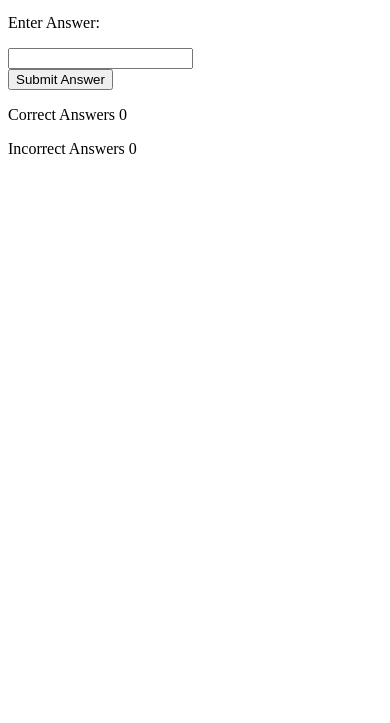
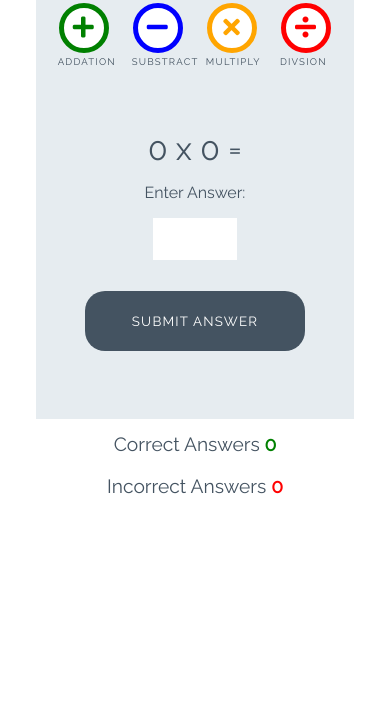
Before and after one commit to wlillisdev/love-maths, a plain HTML site: page index.html in a window 390 px wide. Shown: the part 121-844 px from the top of the page. Drawn offline with Linux system fonts and the light colour scheme.

Commit message:
css styling added

```diff
--- a/assets/css/style.css
+++ b/assets/css/style.css
@@ -0,0 +1,252 @@
+/* --------- Global style */
+
+body {
+    background-color: white;
+    font-family: "Raleway", sans-serif;
+    color: #445361;
+    text-align: center;
+}
+
+/* --------- Heading */
+
+.heading {
+    text-align: center;
+    font-size: 2.5rem;
+}
+
+.logo {
+    height: 40px;
+    padding-right: 5px;
+}
+
+/* --------- Game layout */
+
+.game-area {
+    background-color: #E6ECF0;
+    box-sizing: border-box;
+    width: 85%;
+    height: 65vh;
+    max-height: 450px;
+    max-width: 830px;
+    margin-left: auto;
+    margin-right: auto;
+    padding: 1%;
+}
+
+.question-area {
+    width: 50%;
+    font-size: 2rem;
+    margin: auto;
+    padding: 50px 0;
+}
+
+.question-area span {
+    padding: 0 15px;
+}
+
+.score-area {
+    margin: 5px auto;
+    width: 60%;
+    font-size: 1.2rem;
+}
+
+.controls-area {
+    width: 85%;
+    margin: 30px auto;
+}
+
+#score {
+    color: green;
+    font-weight: bold;
+}
+
+#incorrect {
+    color: red;
+    font-weight: bold;
+}
+
+.answer-message {
+    display: none;
+    font-size: 1rem;
+}
+
+#answer-box {
+    border: none;
+    color: #445361;
+    display: inline-block;
+    height: 40px;
+    width: 80px;
+    font-size: 1.2rem;
+}
+
+.scores {
+    display: inline-block;
+    padding: 25px;
+}
+
+/* --------- Buttons */
+
+.btn {
+    width: 220px;
+    height: 60px;
+    font-family: "Raleway", sans-serif;
+    text-transform: uppercase;
+    letter-spacing: 1.2px;
+    color: white;
+}
+
+.btn:focus {
+    outline: none;
+}
+
+.btn--big {
+    padding-top: 10px;
+    border-radius: 50%;
+    background-color: white;
+    border: 10px solid;
+    width: 100px;
+    height: 100px;
+    font-size: 3.2rem;
+    margin: 0 30px;
+    transition: all 0.5s;
+}
+
+.btn--big::after{
+    content: attr(data-type);
+    font-size: 1rem;
+    color: #445361;
+    position: relative;
+    left: -0.5em;
+}
+
+.btn--blue {
+    border-color: blue;
+    color: blue;
+}
+
+.btn--blue:active,
+.btn--blue:hover {
+    background-color: darkblue;
+    color: white;
+}
+
+.btn--orange {
+    border-color: orange;
+    color: orange;
+}
+
+.btn--orange:active,
+.btn--orange:hover {
+    background-color: darkorange;
+    color: white;
+}
+
+.btn--red {
+    border-color: red;
+    color: red;
+}
+
+.btn--red:active,
+.btn--red:hover {
+    background-color: darkred;
+    color: white;
+}
+
+.btn--green {
+    border-color: green;
+    color: green;
+}
+
+.btn--green:active,
+.btn--green:hover {
+    background-color: darkgreen;
+    color: white;
+}
+
+.btn--gray {
+    margin-top: 25px;
+    background-color: #445361;
+    border: 1px transparent;
+    border-radius: 20px;
+}
+
+.btn--gray:active,
+.btn--gray:hover {
+    background-color: #0d1013;
+}
+
+/* --------- Media queries */
+
+@media (max-width: 414px) {
+    .controls-area {
+        width: 100%;
+    }
+
+    .btn--big {
+        margin: 0 10px;
+        padding: 5px;
+        border: 5px solid;
+        width: 50px;
+        height: 50px;
+        font-size: 1.5rem;
+    }
+
+    .btn--big::after {
+        font-size: 0.6rem;
+        left: -0.7rem;
+    }
+
+    .question-area {
+        padding: 10% 0;
+        width: 100%;
+    }
+
+    .question-area span {
+        padding: 0;
+    }
+
+    .answer-message {
+        display: block;
+    }
+
+    #answer-box {
+        display: block;
+        margin: 0 auto;
+    }
+    .btn--gray {
+        margin-top: 0;
+    }
+
+    .score-area {
+        width: 100%;
+    }
+
+    .scores {
+        margin: 0.5em auto;
+        display: block;
+        padding: 5px;
+    }
+
+    .heading {
+        font-size: 2rem;
+    }
+}
+
+@media (max-width: 320px) {
+    .game-area {
+        height: 70vh;
+    }
+
+    .controls-area {
+        width: 75%;
+        margin: 10px auto;
+    }
+
+    .btn--big {
+        margin: 10px 10px;
+    }
+    .question-area {
+        padding: 10px 0;
+    }
+
+}
--- a/index.html
+++ b/index.html
@@ -21,16 +21,16 @@
 
     <div class="game-area">
         <div class="controls-area">
-            <button class="btn btn--big btn--green">
+            <button data-type="addation" class="btn btn--big btn--green">
                 <i class="fas fa-plus"></i>
             </button>
-            <button class="btn btn--big btn--blue">
+            <button data-type="substract" class="btn btn--big btn--blue">
                 <i class="fas fa-minus"></i>
             </button>
-            <button class="btn btn--big btn--orange">
+            <button data-type="multiply" class="btn btn--big btn--orange">
                 <i class="fas fa-times"></i>
             </button>
-            <button class="btn btn--big btn--red">
+            <button data-type="divsion" class="btn btn--big btn--red">
                 <i class="fas fa-divide"></i>
             </button>
         </div>
@@ -42,7 +42,7 @@
             <p class="answer-message">Enter Answer:</p>
             <input id="answer-box" type="number">
         </div>
-        <button class="btn btn--gray">Submit Answer</button>
+        <button data-type="submit" class="btn btn--gray">Submit Answer</button>
     </div>
 
     <div class="score-area">
```
Also changed, not shown: assets/images/logo.png (added).
